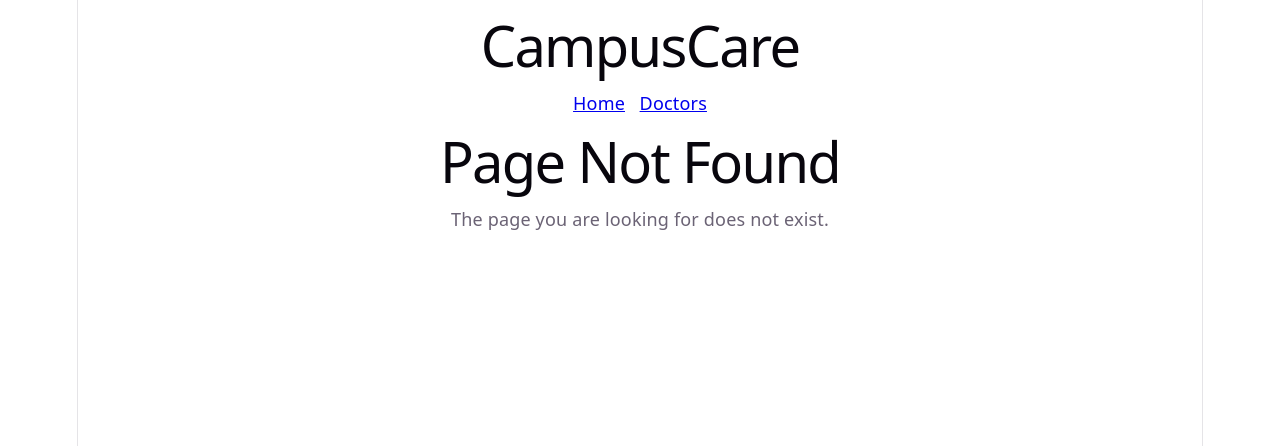
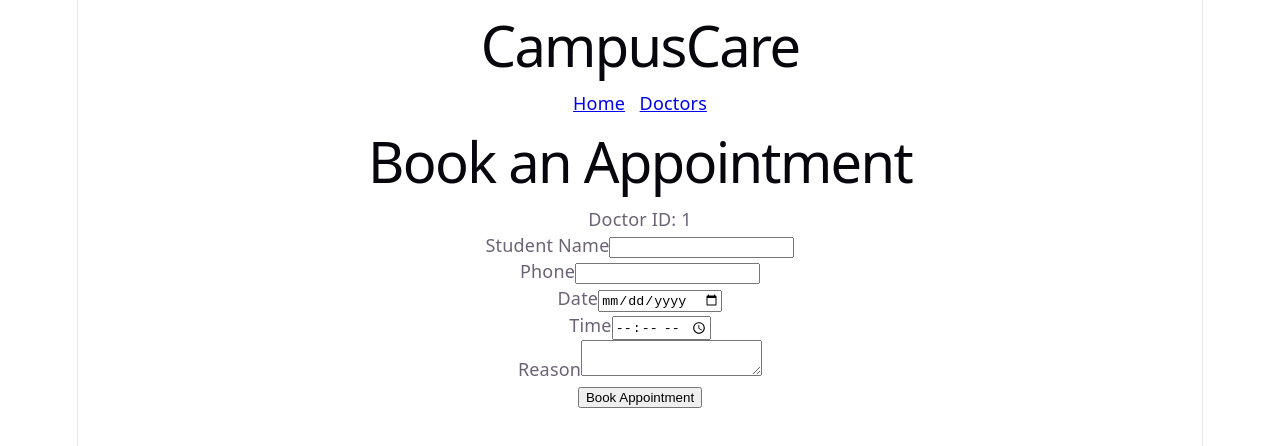
Before and after one commit to yordanos-ayenew/campus-care, a React (Vite) app: page /booking/1 in a window 1280 px wide. Before the commit this address had no page. Shown: the top 446 px of the page. Built offline with nearby package versions, Linux system fonts and the light colour scheme.

Commit message:
feat: add booking form

```diff
--- a/src/App.tsx
+++ b/src/App.tsx
@@ -3,6 +3,7 @@ import Layout from "./Layout";
 import Home from "./Home";
 import Doctors from "./doctors/Doctors";
 import DoctorDetail from "./doctors/DoctorDetail";
+import Booking from "./booking/Booking";
 import NotFound from "./NotFound";
 
 function App() {
@@ -13,6 +14,7 @@ function App() {
           <Route path="/" element={<Home />} />
           <Route path="doctors" element={<Doctors />} />
           <Route path="doctors/:id" element={<DoctorDetail />} />
+          <Route path="booking/:doctorId" element={<Booking />} />
           <Route path="*" element={<NotFound />} />
         </Route>
       </Routes>
--- /dev/null
+++ b/src/booking/Booking.tsx
@@ -0,0 +1,83 @@
+import { useState } from "react";
+import { useParams } from "react-router-dom";
+
+function Booking() {
+  const { doctorId } = useParams();
+  const [form, setForm] = useState({
+    name: "",
+    phone: "",
+    date: "",
+    time: "",
+    reason: "",
+  });
+  function handleChange(
+    event: React.ChangeEvent<HTMLInputElement | HTMLTextAreaElement>,
+  ) {
+    const { name, value } = event.target;
+    setForm((prev) => ({
+      ...prev,
+      [name]: value,
+    }));
+  }
+  function handleSubmit(event: React.FormEvent<HTMLFormElement>) {
+    event.preventDefault();
+    console.log({doctorId, ...form});
+  }
+  return (
+    <main>
+      <h1>Book an Appointment</h1>
+      <p>Doctor ID: {doctorId}</p>
+      <form onSubmit={handleSubmit}>
+        <div>
+          <label htmlFor="name">Student Name</label>
+          <input
+            id="name"
+            name="name"
+            value={form.name}
+            onChange={handleChange}
+          />
+        </div>
+        <div>
+          <label htmlFor="phone">Phone</label>
+          <input
+            id="phone"
+            name="phone"
+            value={form.phone}
+            onChange={handleChange}
+          />
+        </div>
+        <div>
+          <label htmlFor="date">Date</label>
+          <input
+            id="date"
+            name="date"
+            type="date"
+            value={form.date}
+            onChange={handleChange}
+          />
+        </div>
+        <div>
+          <label htmlFor="time">Time</label>
+          <input
+            id="time"
+            name="time"
+            type="time"
+            value={form.time}
+            onChange={handleChange}
+          />
+        </div>
+        <div>
+          <label htmlFor="reason">Reason</label>
+          <textarea
+            id="reason"
+            name="reason"
+            value={form.reason}
+            onChange={handleChange}
+          />
+        </div>
+        <button type="submit">Book Appointment</button>
+      </form>
+    </main>
+  );
+}
+export default Booking;
```
